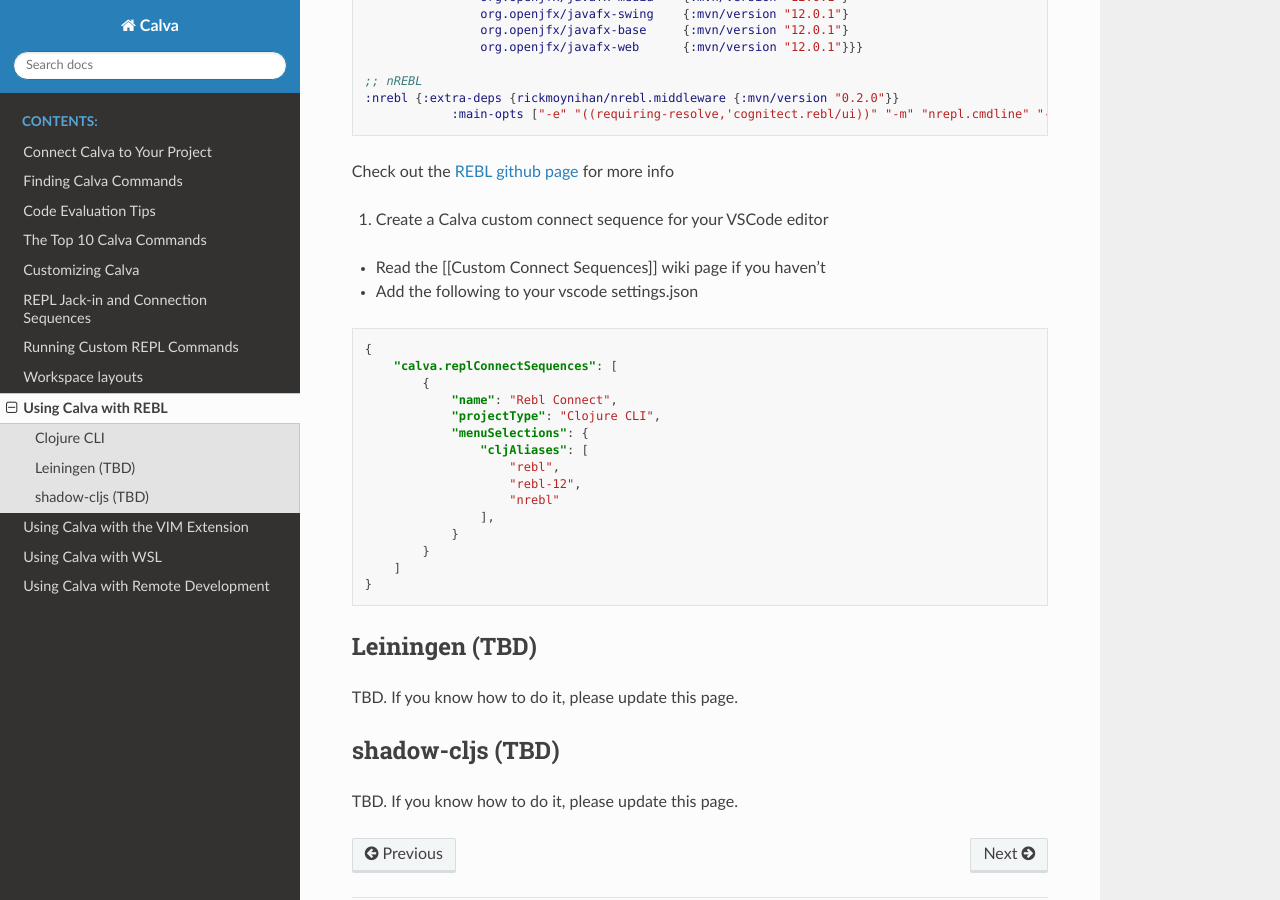
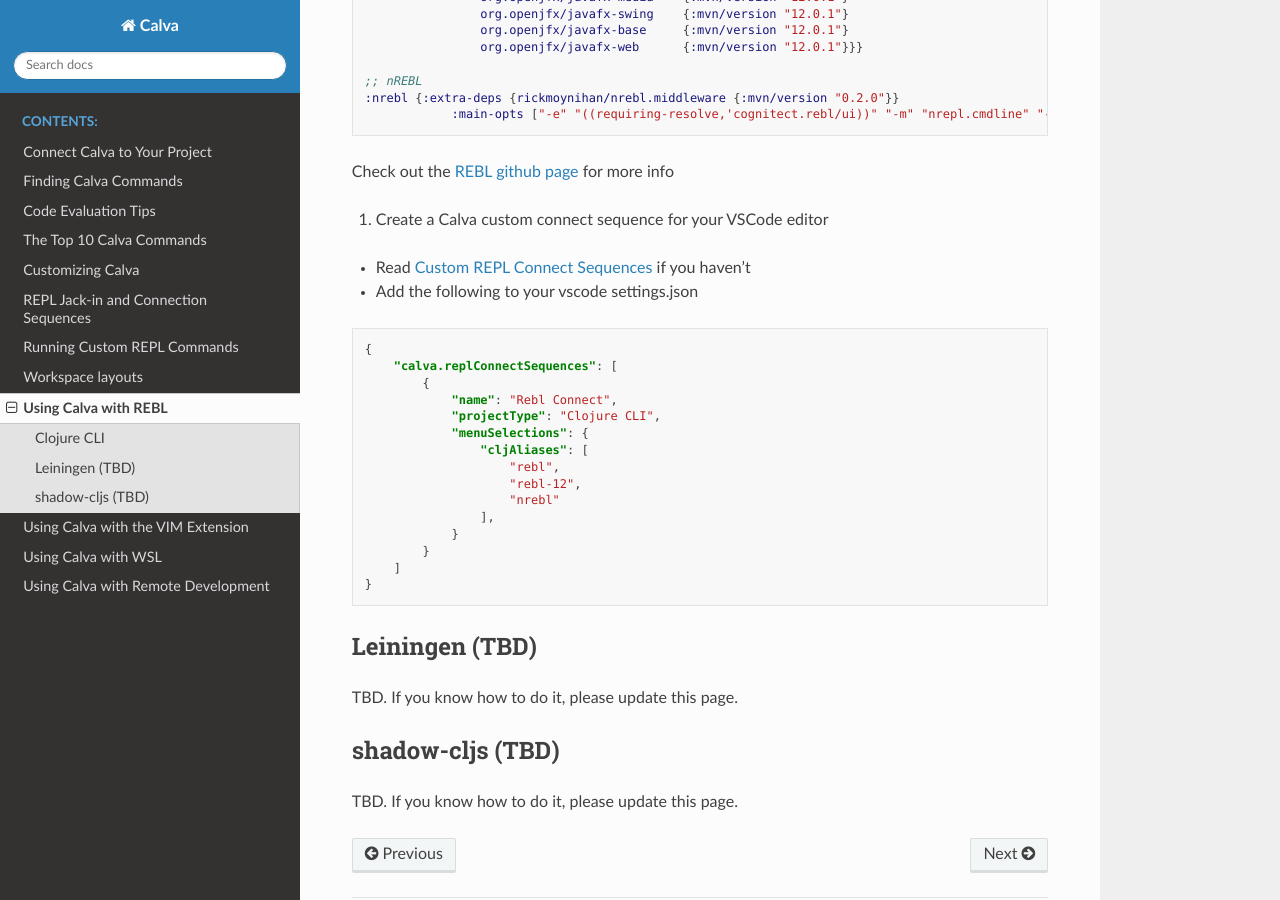
Before and after one commit to BetterThanTomorrow/calva, a Sphinx documentation site: the page built from docs/readthedocs/source/rebl.md, in a window 1280 px wide and 900 px high, scrolled down 685 px. Built offline with Sphinx 7.4.7 and the Read the Docs theme 2.0.0, drawn with Linux system fonts in a browser that asks for light colours.

Commit message:
Use `stable` rdt links

````diff
--- a/assets/webview.html
+++ b/assets/webview.html
@@ -42,7 +42,7 @@
             </ul>
         </p>
         <p><strong>NB:</strong> Make it a habit to start any Calva session by loading a file. Many things do not work before that is done. Use <code>ctrl+alt+c enter</code> in the code editor to load (evaluate) the active file.</p>
-        <p>See also the <a href="https://github.com/BetterThanTomorrow/calva/wiki">Calva Wiki</a>.</p>
+        <p>See also the <a href="https://calva.readthedocs.io/">Calva User Documentation</a>.</p>
     </div>
     <div id="repl" class="repl">
     </div>
--- a/docs/readthedocs/source/rebl.md
+++ b/docs/readthedocs/source/rebl.md
@@ -37,7 +37,7 @@
 
 2. Create a Calva custom connect sequence for your VSCode editor
 
-* Read the [[Custom Connect Sequences]] wiki page if you haven't
+* Read [Custom REPL Connect Sequences](https://calva.readthedocs.io/en/stable/connect-sequences.html) if you haven't
 * Add the following to your vscode settings.json
 ```json
 {
````
Also changed, not shown: README.md (+5 -5 lines), 1 other file.
